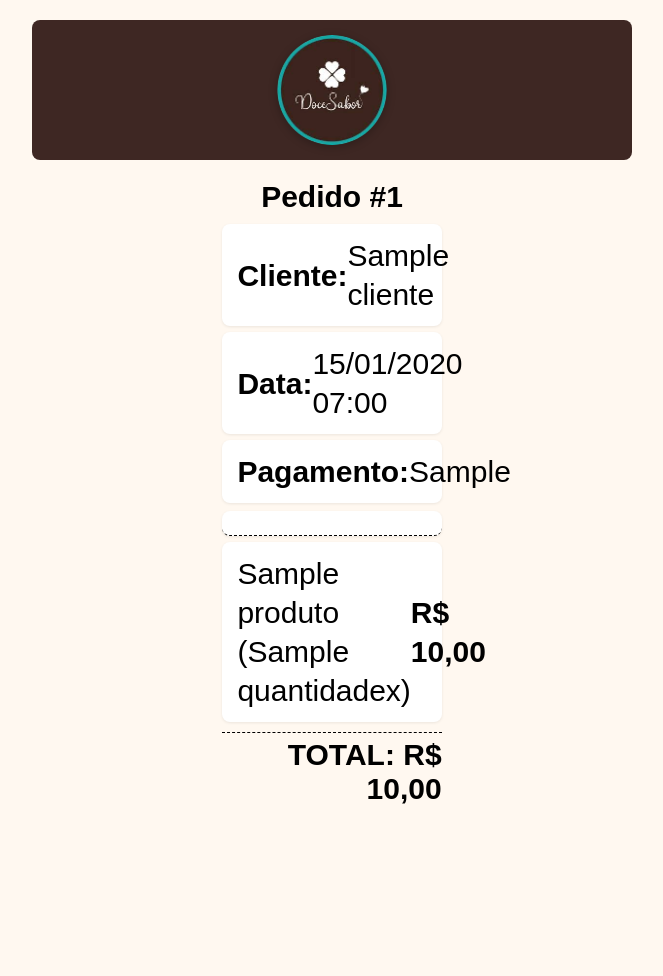
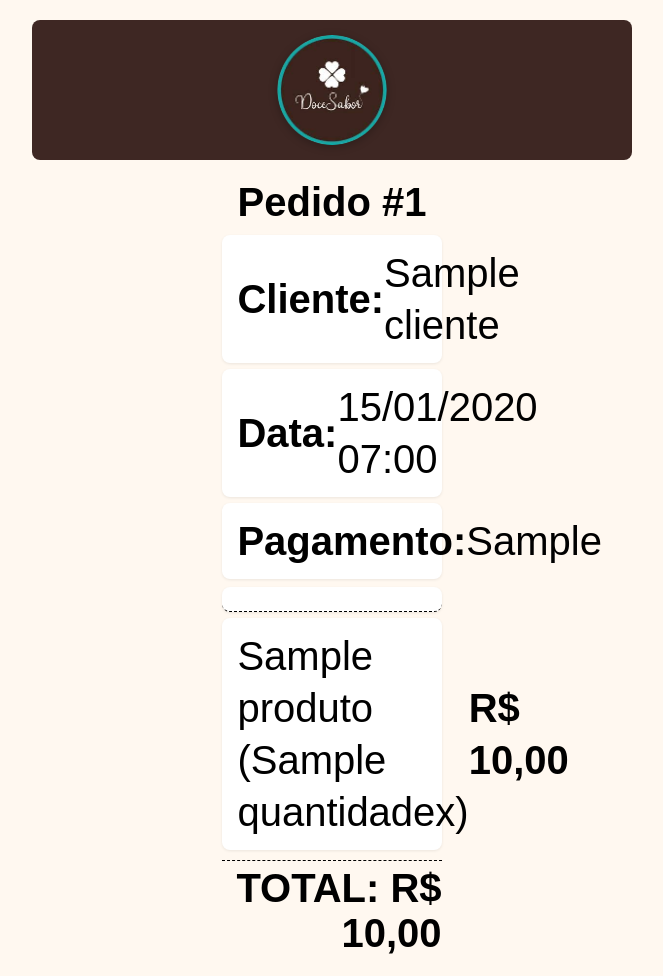
Before and after one commit to LeandroCantoDev/Sistema_Doceria_Web, a Django app: template pedidos/templates/pedidos/pdf_pedidos.html in a window 1280 px wide. Shown: the whole page, without its empty margins (308-971 px from the left). Before the commit the page ends 804 px from the top, so only its background shows below. Run offline with Django 5.2, Linux system fonts and the light colour scheme; tables that the repository leaves empty hold one stand-in row (values such as "Sample post"); the template is opened without the code that fills it: values that come from a table or form of the project are taken from there, most other values are stand-ins (such as "Sample title", 1, 10 or a date in 2020).

Commit message:
AUMENTANDO LETRA PDF

```diff
--- a/pedidos/templates/pedidos/pdf_pedidos.html
+++ b/pedidos/templates/pedidos/pdf_pedidos.html
@@ -10,7 +10,7 @@
 
     .cupom-container {
         font-family: Arial, sans-serif;
-        font-size: 30px; /* Letra muito maior */
+        font-size: 40px; /* Letra muito maior */
         color: #000;
         width: 100%;
         max-width: 58mm;
@@ -18,7 +18,7 @@
     }
 
     .cupom-titulo {
-        font-size: 30px;
+        font-size: 40px;
         text-align: center;
         margin-bottom: 10px;
         font-weight: bold;
@@ -41,7 +41,7 @@
     }
 
     .cupom-total {
-        font-size: 30px;
+        font-size: 40px;
         font-weight: bold;
         text-align: right;
         margin-top: 10px;
```
